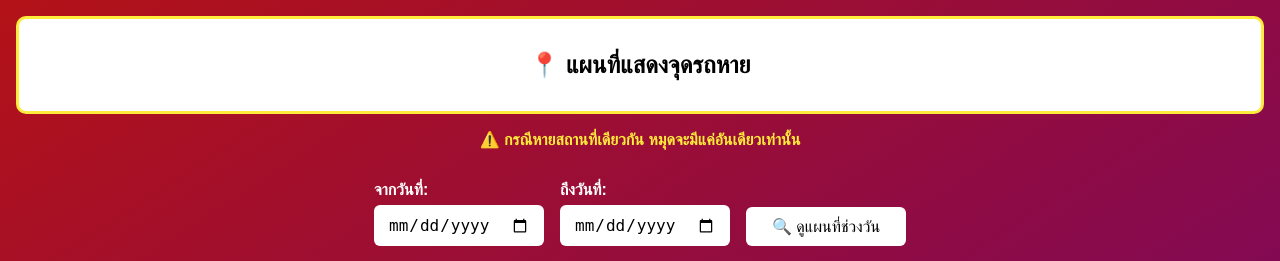
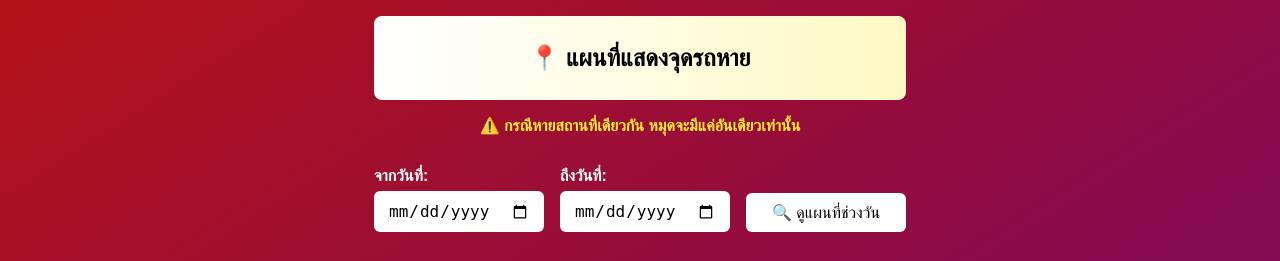
Before and after one commit to kong3161/lostcar, a FastAPI app: page /map in a window 1280 px wide. Shown: the top 261 px of the page. Run offline with FastAPI, Linux system fonts and the light colour scheme; data that the repository does not hold is empty; some libraries are stand-ins or nearby versions.

Commit message:
เดตโค้ดทั้งหมดล่าสุด

```diff
--- a/templates/map.html
+++ b/templates/map.html
@@ -82,7 +82,7 @@
   </style>
 </head>
 <body>
-  <div style="text-align: center; padding: 1rem; background: white; color: black; border: 3px solid #ffeb3b; border-radius: 10px; margin: 1rem;">
+  <div style="text-align: center; padding: 0.75rem 1rem; background: linear-gradient(to right, #ffffff, #fff9c4); color: black; border-radius: 8px; margin: 1rem auto; max-width: 500px;">
     <h2 style="margin: 0;">📍 แผนที่แสดงจุดรถหาย</h2>
   </div>
   <p style="text-align: center; margin-top: 0; color: #ffeb3b; font-weight: bold;">
```
